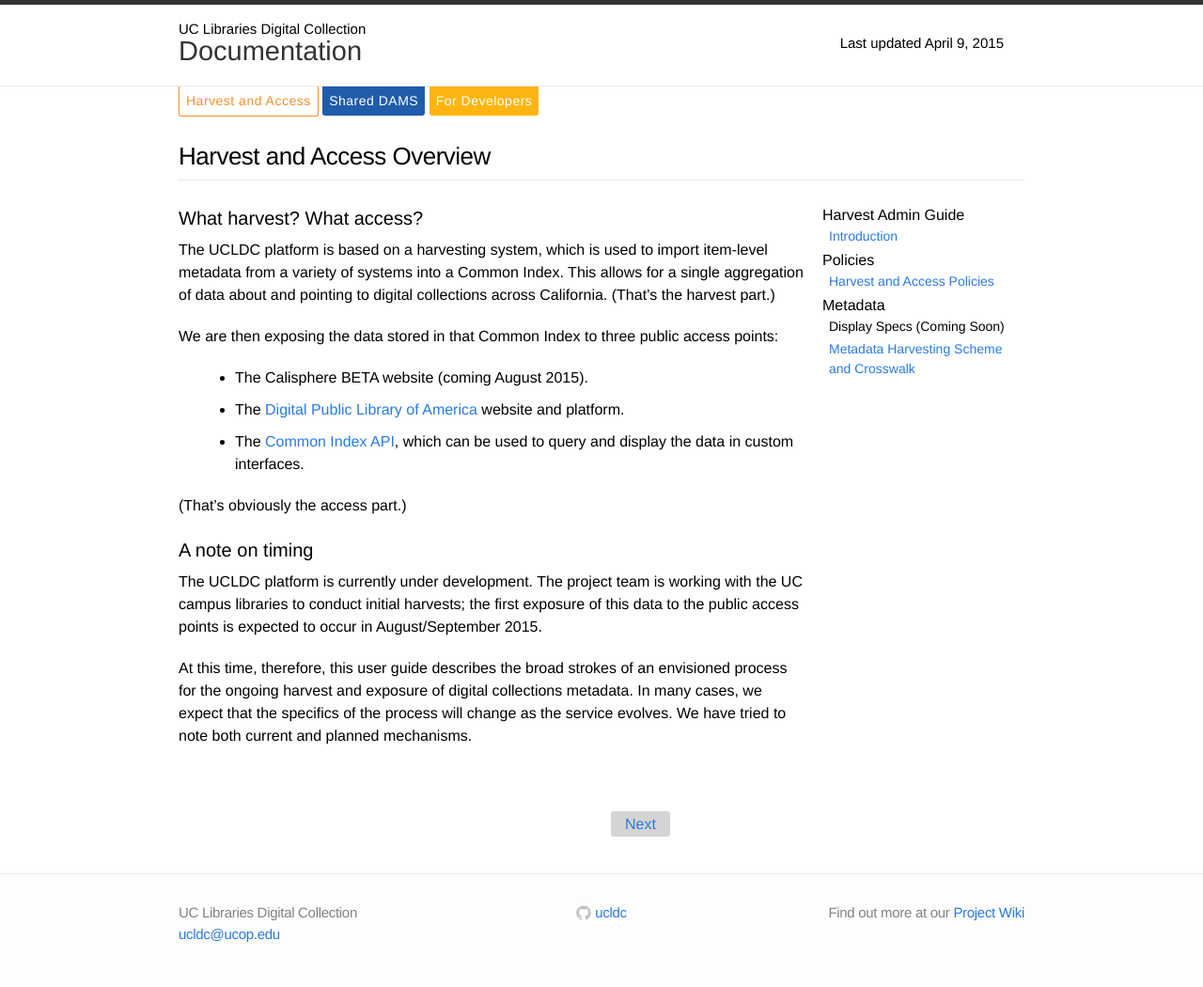
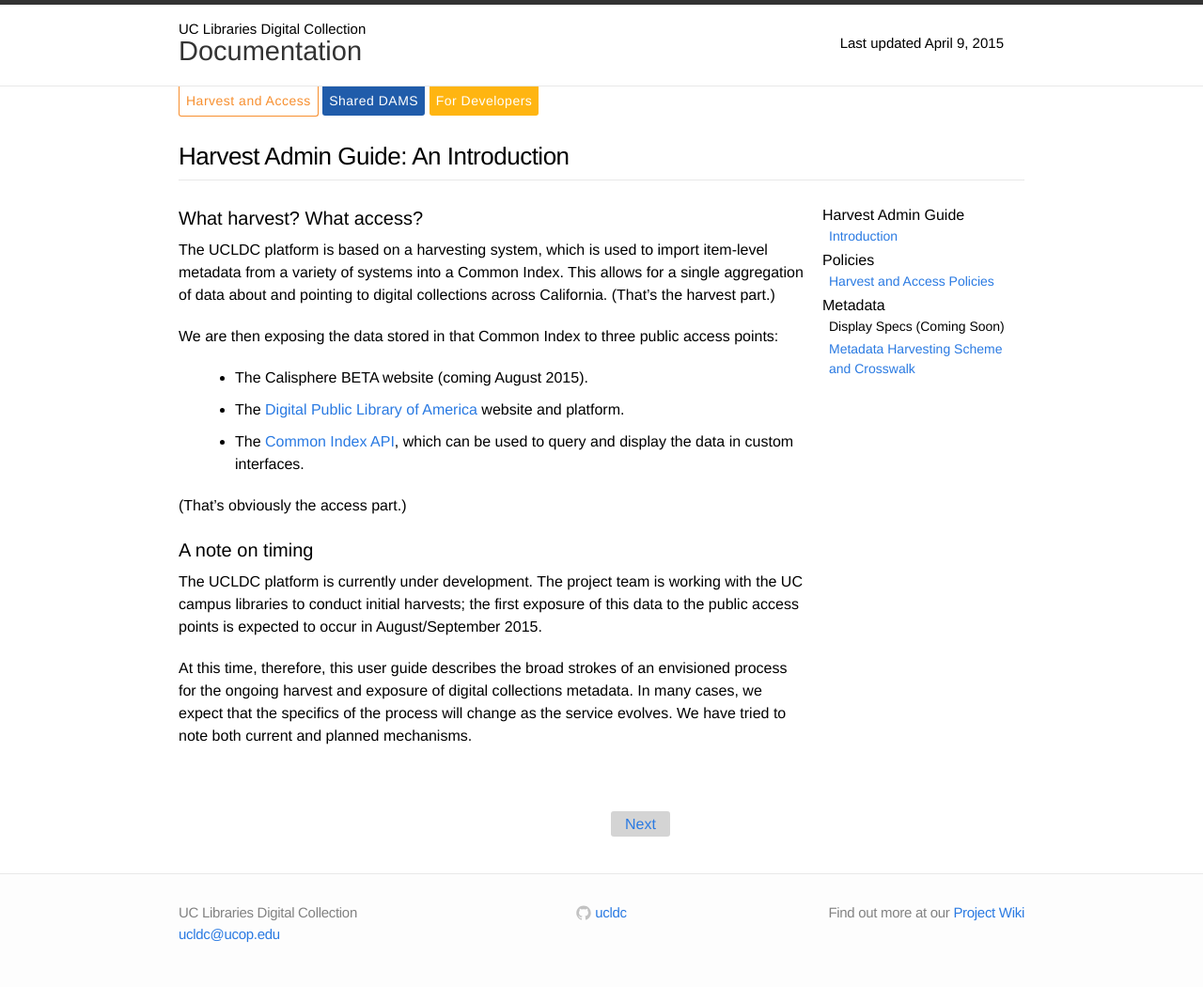
Before and after one commit to ucldc/ucldc-docs, a Jekyll site: the page built from docs/registry/index.md, in a window 1280 px wide. Shown: the whole page at 94% size. Built offline with Jekyll 4.4.1, drawn with Linux system fonts in a browser that asks for light colours; nearby versions of some CDN libraries.

Commit message:
Update index.md

```diff
--- a/docs/registry/index.md
+++ b/docs/registry/index.md
@@ -1,6 +1,6 @@
 ---
 layout: registry-doc
-title: Harvest and Access Overview
+title: Harvest Admin Guide&#58; An Introduction
 next_section: registry/access-policies/
 permalink: /docs/registry/index/
 breadcrumbs: Calisphere Admin Guide
```
